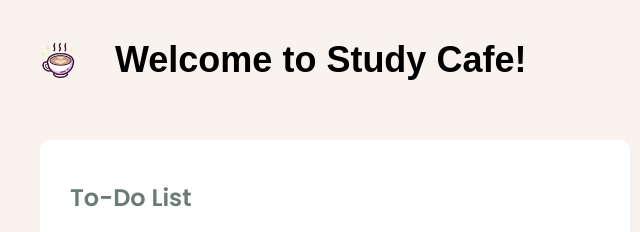
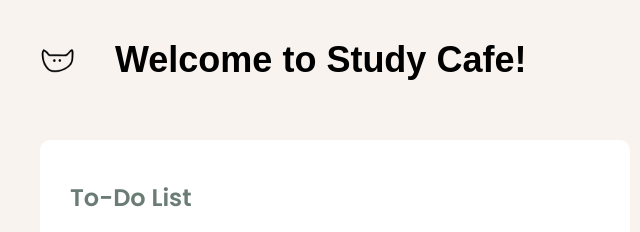
Before and after one commit to almxndmilk/study-cafe, a website built with Vite: page index.html in a window 1280 px wide. Shown: the top 232 px of the page, 0-640 px from the left. Built offline with nearby package versions, Linux system fonts and the light colour scheme; files whose address does not match are found by name; a web font is replaced by a local one.

Commit message:
replaced coffee logo with cat logo

```diff
--- a/index.html
+++ b/index.html
@@ -16,7 +16,7 @@
 
   <body>
     <nav id="desktop-nav">
-      <img class="coffee" src="assets/coffee.png" />
+      <img class="coffee" src="assets/cat-logo.png" />
       <div class="logo">Welcome to Study Cafe!</div>
       <div>
         <ul class="nav-links">
```
